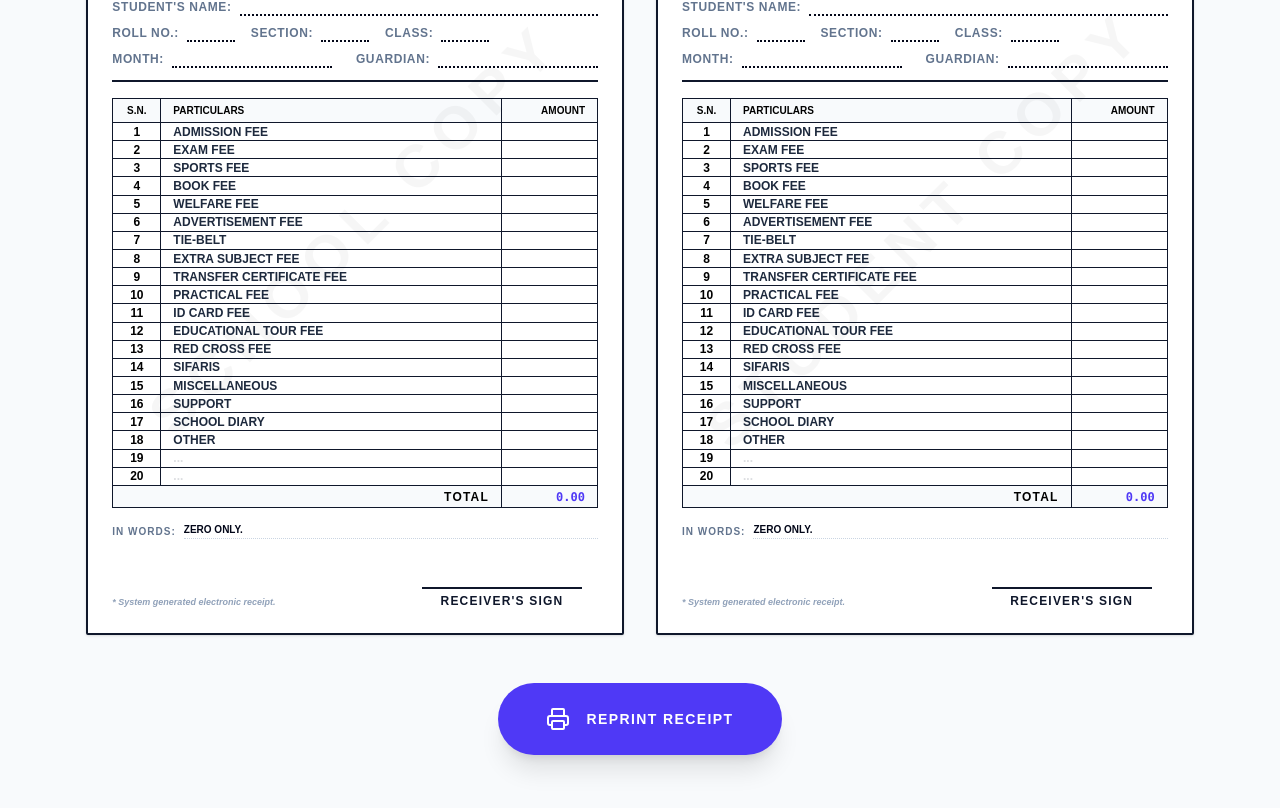
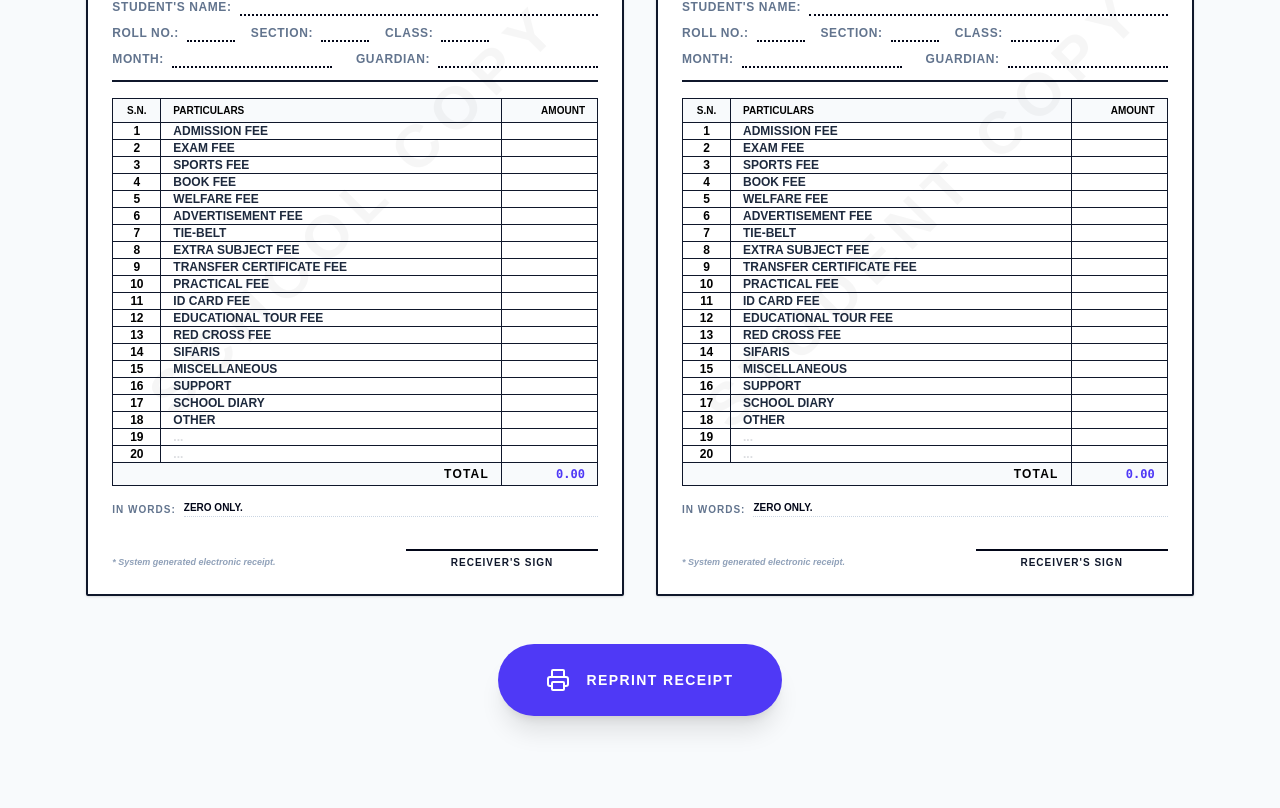
Before and after one commit to Rajbhusal999/rajschool-management, a React app in the folder frontend/: page /billing/student-fees/1 in a window 1280 px wide. Shown: the part 498-1306 px from the top of the page. Built offline with nearby package versions, Linux system fonts and the light colour scheme; no server answers; the database is empty; the HTML template or start-up script is replaced by a standard one.

Commit message:
fix: optimize print layout for signature visibility and remove scrollbars

```diff
--- a/frontend/src/pages/StudentFees.jsx
+++ b/frontend/src/pages/StudentFees.jsx
@@ -20,7 +20,7 @@ const ReceiptBody = ({
   schoolLogo, handleDateChange
 }) => {
   return (
-    <div className="relative border-2 border-slate-900 bg-white p-3 md:p-6 rounded-[2px] shadow-sm mb-4 md:mb-0 receipt-container min-h-[170mm]">
+    <div className="relative border-2 border-slate-900 bg-white p-3 md:p-6 rounded-[2px] shadow-sm mb-4 md:mb-0 receipt-container min-h-[160mm] flex flex-col justify-between">
       {/* Watermark */}
       <div className="absolute inset-0 flex items-center justify-center pointer-events-none opacity-[0.03] overflow-hidden">
         <span className="text-[60px] font-black uppercase -rotate-45 tracking-[10px] select-none whitespace-nowrap">
@@ -121,7 +121,7 @@ const ReceiptBody = ({
         </thead>
         <tbody>
           {fees.map((fee, index) => (
-            <tr key={fee.id} className="leading-tight h-[4.8mm]">
+            <tr key={fee.id} className="leading-tight h-[4.2mm]">
               <td className="border-slate-900 border text-[10px] md:text-xs font-bold text-center py-0">{index + 1}</td>
               <td className="border-slate-900 border text-[10px] md:text-xs font-black uppercase text-slate-800 pl-3 py-0">
                 {index < 18 ? (
@@ -163,14 +163,13 @@ const ReceiptBody = ({
           </span>
         </div>
 
-        <div className="flex justify-between items-end pt-8">
+        <div className="flex justify-between items-end pt-4">
           <div className="text-[9px] font-bold text-slate-400 italic">
             {language === 'ne' ? '* यो रसिद कम्प्युटर प्रणालीबाट तयार पारिएको हो ।' : '* System generated electronic receipt.'}
           </div>
-          <div className="text-center min-w-32 md:min-w-40 mr-4">
-            <div className="border-t-2 border-slate-900 pt-1 font-black text-[10px] md:text-xs text-slate-900 uppercase tracking-widest">
-              {translations.receiverSign}
-            </div>
+          <div className="flex justify-center flex-col items-center ml-auto">
+            <div className="border-t-[1.5pt] border-slate-950 w-48 mb-1"></div>
+            <span className="text-[10px] font-black text-slate-900 uppercase tracking-widest">{translations.receiverSign}</span>
           </div>
         </div>
       </div>
@@ -524,28 +523,35 @@ const StudentFees = () => {
             <style dangerouslySetInnerHTML={{ __html: `
                 @media print {
                     @page { size: landscape; margin: 0; }
+                    html, body {
+                        width: 297mm;
+                        height: 210mm;
+                        overflow: hidden !important;
+                    }
                     .receipt-print-wrapper {
                         display: flex !important;
                         flex-direction: row !important;
                         justify-content: center !important;
-                        gap: 12mm !important;
+                        align-items: flex-start !important;
+                        gap: 8mm !important;
                         width: 297mm !important;
+                        height: 210mm !important;
                         margin: 0 !important;
                         padding: 0 !important;
-                        padding-top: 10mm !important;
+                        padding-top: 5mm !important;
                     }
                     .receipt-container { margin: 0 !important; padding: 0 !important; }
                     .relative.border-2 {
-                        zoom: 0.9;
-                        width: 138mm !important;
-                        min-width: 138mm !important;
-                        height: 180mm !important;
-                        max-height: 180mm !important;
+                        zoom: 0.85;
+                        width: 140mm !important;
+                        min-width: 140mm !important;
+                        height: 195mm !important;
+                        max-height: 195mm !important;
                         border-color: #000 !important;
                         border-width: 1.5pt !important;
                         box-shadow: none !important;
                         page-break-inside: avoid !important;
-                        overflow: visible !important;
+                        overflow: hidden !important;
                     }
                     table, th, td { border-color: #000 !important; border-width: 1pt !important; }
                 }
```
